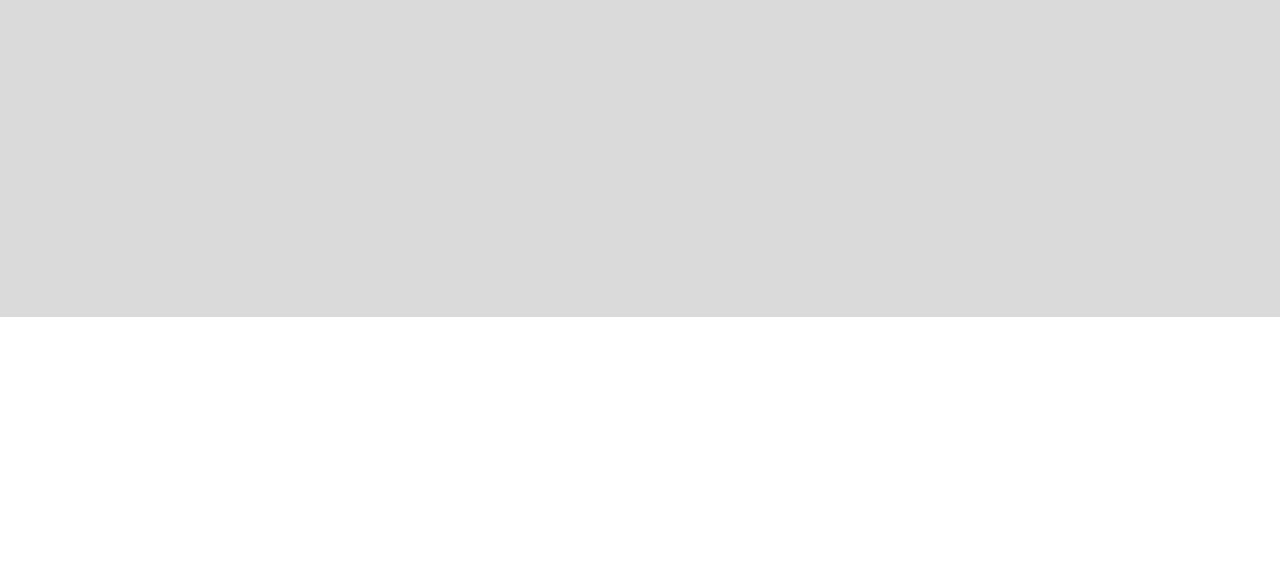
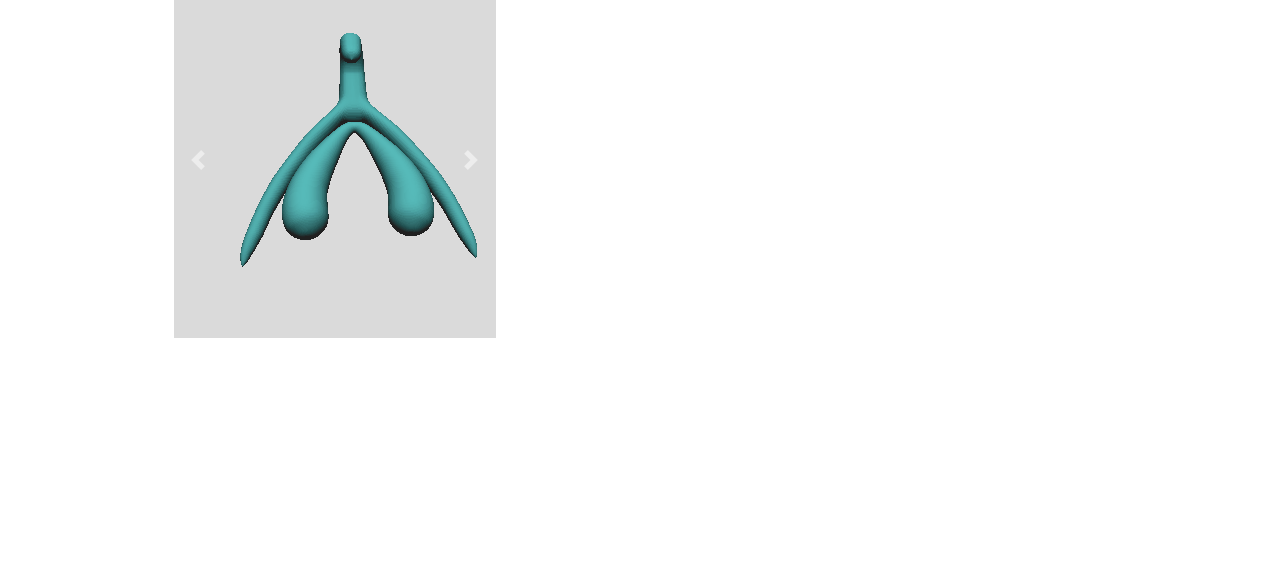
Before and after one commit to wearebeautiful/wearebeautiful-tools, a Flask app: page / in a window 1280 px wide. Shown: the part 235-800 px from the top of the page. Run offline with Flask 2, Linux system fonts and the light colour scheme; some libraries are stand-ins or nearby versions; some web fonts are replaced.

Commit message:
Add more pages, add an image carousell

```diff
--- /dev/null
+++ b/template/base.html
@@ -0,0 +1,29 @@
+<!doctype html>
+<html lang="en">
+  <head>
+    {% block head %}
+    <meta charset="utf-8">
+    <meta name="viewport" content="width=device-width, initial-scale=1, shrink-to-fit=no">
+
+    {% block styles %}
+    {{ bootstrap.load_css() }}
+    <link rel="stylesheet" href="{{url_for('.static', filename='css/wab.css')}}">
+    <link rel="stylesheet" href="{{url_for('.static', filename='css/Madeleine.css')}}">
+    {% endblock %}
+
+    <title>{% block title %}We are beautiful!{% endblock %}</title>
+    {% endblock %}
+  </head>
+  <body>
+
+  {%- include 'navbar.html' -%}
+  <div class="container">
+    {% block content %}
+    {% endblock%}
+  </div>
+
+  {% block scripts %}
+  {% endblock %}
+
+</body>
+</html>
--- a/template/index.html
+++ b/template/index.html
@@ -1,52 +1,31 @@
-{% extends "bootstrap/base.html" %}
-{% block html_attribs %} lang="en"{% endblock %}
+{%- extends 'base.html' -%}
+{%- block content -%}
+  <div class="row">
+    <div>
+       site intro here
+    </div>
 
-{% block styles %}
-{{super()}}
-<link rel="stylesheet" href="{{url_for('.static', filename='css/wab.css')}}">
-<link rel="stylesheet" href="{{url_for('.static', filename='css/Madeleine.css')}}">
-{% endblock %}
+    <div id="carouselExampleControls" class="carousel slide" data-ride="carousel">
+      <div class="carousel-inner">
+        <div class="carousel-item active">
+          <img class="d-block w-100" src="/static/img/image-1.png" alt="First model">
+        </div>
+        <div class="carousel-item">
+          <img class="d-block w-100" src="/static/img/image-1.png" alt="Second model">
+        </div>
+        <div class="carousel-item">
+          <img class="d-block w-100" src="/static/img/image-1.png" alt="Third model">
+        </div>
+      </div>
+      <a class="carousel-control-prev" href="#carouselExampleControls" role="button" data-slide="prev">
+        <span class="carousel-control-prev-icon" aria-hidden="true"></span>
+        <span class="sr-only">Previous</span>
+      </a>
+      <a class="carousel-control-next" href="#carouselExampleControls" role="button" data-slide="next">
+        <span class="carousel-control-next-icon" aria-hidden="true"></span>
+        <span class="sr-only">Next</span>
+      </a>
+    </div>
 
-{% block scripts %}
-<script src="{{url_for('.static', filename='js/lib/stats.js')}}"></script>
-<script src="{{url_for('.static', filename='js/lib/detector.js')}}"></script>
-<script src="{{url_for('.static', filename='js/lib/three.min.js')}}"></script>
-<script src="{{url_for('.static', filename='js/lib/Madeleine.js')}}"></script>
-{{super()}}
-{% endblock %}
-
-<!--
-{% block navbar %}
-  <div class="navbar navbar-fixed-top">
   </div>
-{% endblock %}
--->
-
-{% block title %}We are beautiful...{% endblock %}
-{% block content %}
-  <div class="container-fluid">
-    <div class="row">
-      <div class="col">
-      </div>
-      <div class="col">
-         <div>
-         <h1>We Are Beautiful!</h1>
-         <h2>A project by Eternal Gratitude... </h2>
-         <h4>...and maybe a white russian.</h4>
-         <div id="target" class="madeleine"></div>
-      </div>
-      <div class="col">
-      </div>
-    </div>
-  </div>
-
-<script>
-window.onload = function(){
-    var madeleine = new Madeleine({
-      target: 'target', // target div id
-      data: '/static/models/clitoris.stl', // data path
-      path: '/static/js'  // path to source directory from current html file
-    });
-};
-</script>
-{% endblock %}
+{% endblock%}
--- /dev/null
+++ b/template/navbar.html
@@ -0,0 +1,25 @@
+<nav class="navbar navbar-expand-lg navbar-light bg-light">
+  <a class="navbar-brand" href="#">
+    <img style="width: 250px" src="{{ url_for('static', filename='img/wearebeautiful.svg') }}" alt="we are beautiful" />
+  </a>
+  <button class="navbar-toggler" type="button" data-toggle="collapse" data-target="#navbarSupportedContent" aria-controls="navbarSupportedContent" aria-expanded="false" aria-label="Toggle navigation">
+    <span class="navbar-toggler-icon"></span>
+  </button>
+
+  <div class="collapse navbar-collapse" id="navbarSupportedContent">
+    <ul class="navbar-nav mr-auto">
+      <li class="nav-item active">
+        <a class="nav-link" href="{{ url_for('index') }}">browse</a>
+      </li>
+      <li class="nav-item">
+        <a class="nav-link" href="{{ url_for('about') }}">about</a>
+      </li>
+      <li class="nav-item">
+        <a class="nav-link" href="{{ url_for('team') }}">team</a>
+      </li>
+      <li class="nav-item">
+        <a class="nav-link" href="{{ url_for('company') }}">company</a>
+      </li>
+    </ul>
+  </div>
+</nav>
--- a/wearebeautiful/app.py
+++ b/wearebeautiful/app.py
@@ -14,3 +14,19 @@ Bootstrap(app)
 @app.route('/')
 def index():
     return render_template("index.html")
+
+@app.route('/team')
+def team():
+    return render_template("team.html")
+
+@app.route('/about')
+def about():
+    return render_template("about.html")
+
+@app.route('/view')
+def browse():
+    return render_template("view.html")
+
+@app.route('/company')
+def company():
+    return render_template("company.html")
```
Also changed, not shown: requirements.txt (+8 -3 lines), template/about.html (added, +50 -0 lines), template/company.html (added, +28 -0 lines), template/team.html (added, +18 -0 lines), template/view.html (added, +28 -0 lines), static/img/image-1.png (added), static/img/wearebeautiful.svg (added).
